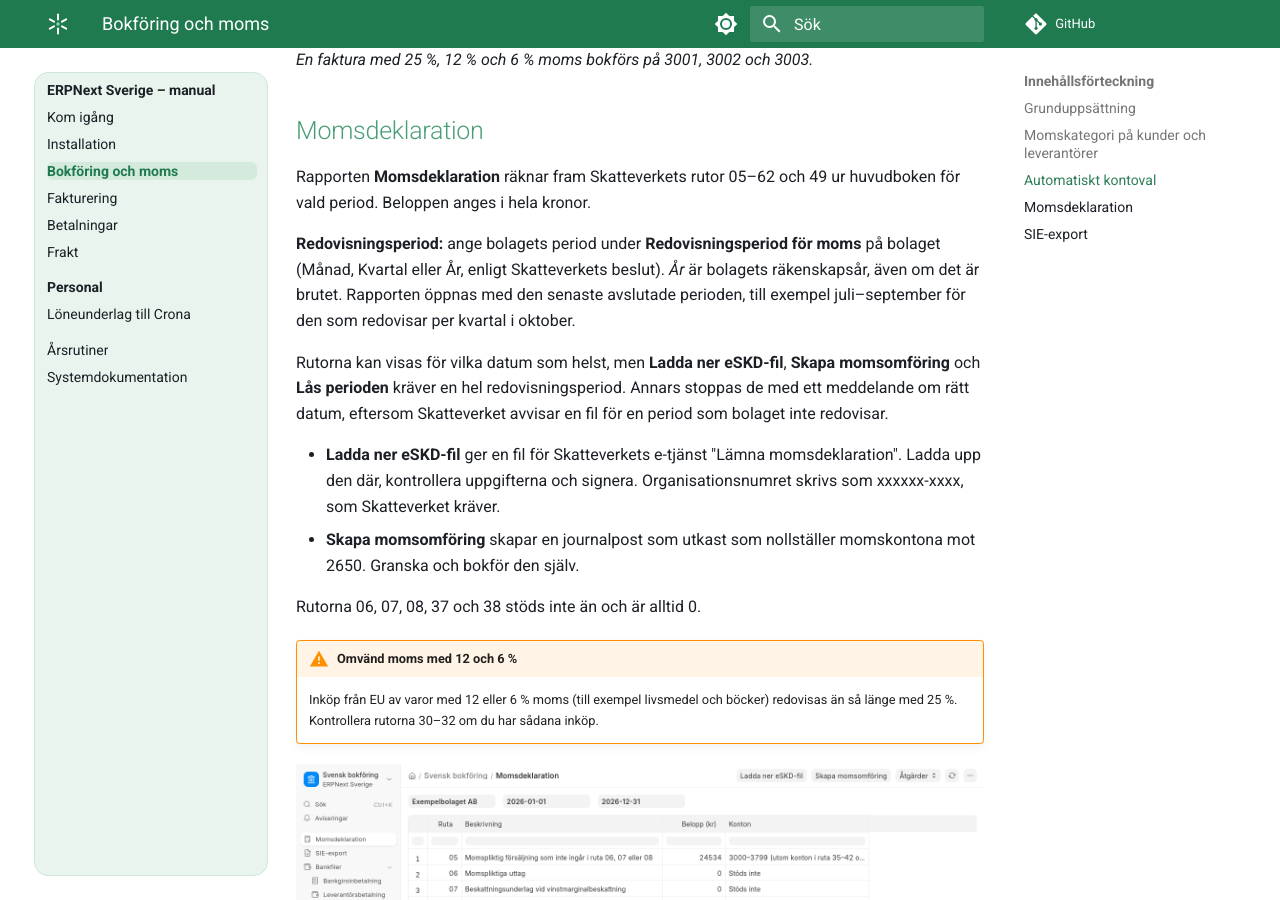
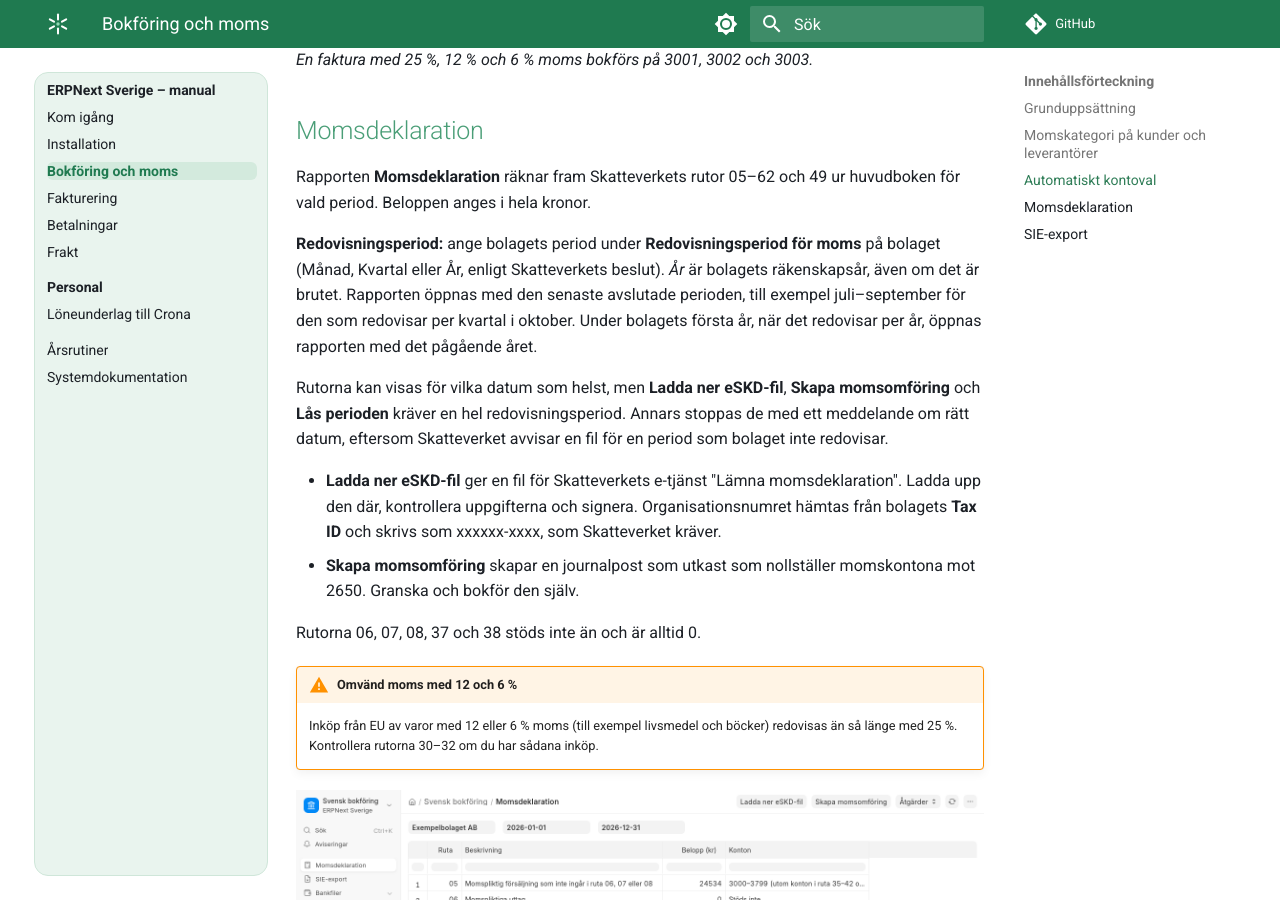
Before and after one commit to ubbe76/ERPNext-Sverige-docs, an MkDocs documentation site: the page built from docs/bokforing/index.md, in a window 1280 px wide and 900 px high, scrolled down 2304 px. Built offline with MkDocs 1.6.1 and Material for MkDocs 9.7.7, drawn with Linux system fonts in a browser that asks for light colours; comment, search, counter and statistics services are not loaded.

Commit message:
docs: VAT report in the company's first year and org number from Tax ID
Co-Authored-By: Claude Opus 5.5 <noreply@anthropic.com>
Claude-Session: https://claude.ai/code/session_01BefD5qiwHSk5weFM9qGwDU

```diff
--- a/docs/bokforing/index.md
+++ b/docs/bokforing/index.md
@@ -56,14 +56,16 @@ Beloppen anges i hela kronor.
 
 **Redovisningsperiod:** ange bolagets period under **Redovisningsperiod för moms** på bolaget (Månad, Kvartal eller
 År, enligt Skatteverkets beslut). *År* är bolagets räkenskapsår, även om det är brutet. Rapporten öppnas med den
-senaste avslutade perioden, till exempel juli–september för den som redovisar per kvartal i oktober.
+senaste avslutade perioden, till exempel juli–september för den som redovisar per kvartal i oktober. Under
+bolagets första år, när det redovisar per år, öppnas rapporten med det pågående året.
 
 Rutorna kan visas för vilka datum som helst, men **Ladda ner eSKD-fil**, **Skapa momsomföring** och **Lås
 perioden** kräver en hel redovisningsperiod. Annars stoppas de med ett meddelande om rätt datum, eftersom
 Skatteverket avvisar en fil för en period som bolaget inte redovisar.
 
 - **Ladda ner eSKD-fil** ger en fil för Skatteverkets e-tjänst "Lämna momsdeklaration". Ladda upp den där,
-  kontrollera uppgifterna och signera. Organisationsnumret skrivs som xxxxxx-xxxx, som Skatteverket kräver.
+  kontrollera uppgifterna och signera. Organisationsnumret hämtas från bolagets **Tax ID** och skrivs som
+  xxxxxx-xxxx, som Skatteverket kräver.
 - **Skapa momsomföring** skapar en journalpost som utkast som nollställer momskontona mot 2650. Granska och
   bokför den själv.
 
```
